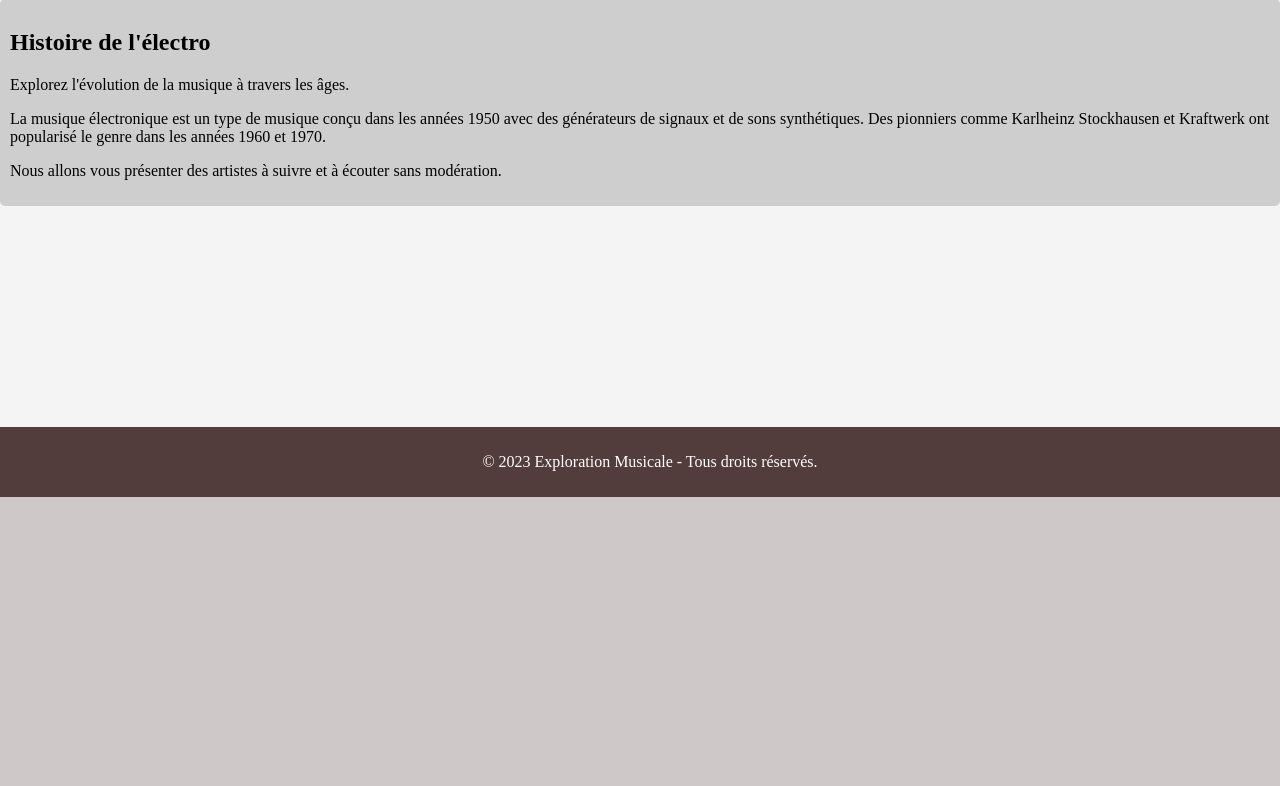
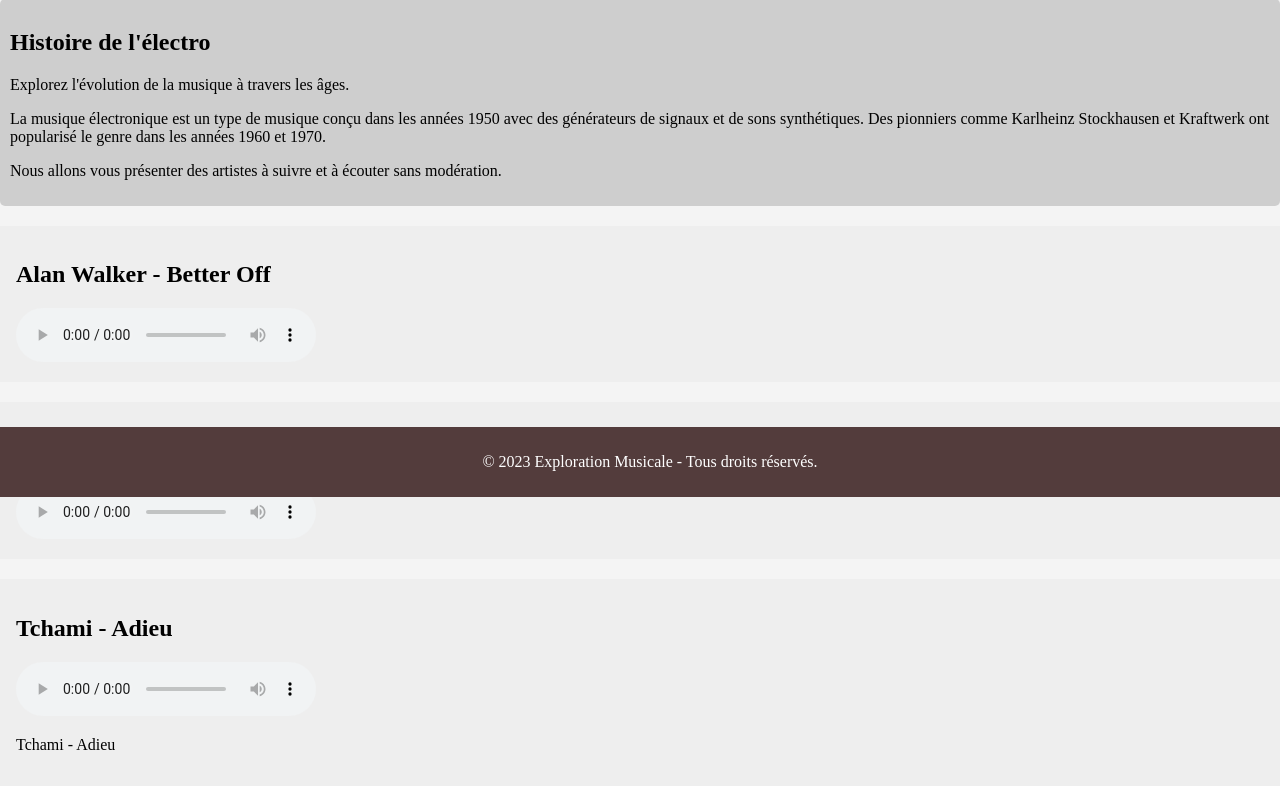
Before and after one commit to Clap-P/AEP_Site, a PHP site: page /pages/electro/electro.html in a window 1280 px wide. Shown: the part 303-1089 px from the top of the page. Before the commit the page ends 800 px from the top, so only its background shows below. Run offline with PHP 8.4, Linux system fonts and the light colour scheme.

Commit message:
ehjijpips

```diff
--- a/index.html
+++ b/index.html
@@ -24,7 +24,7 @@
         <a href="pages/pop/pop.html">Pop</a>
         <a href="pages/jazz/jazz.html">Jazz</a>
     </nav>
-
+    <section id="index">
     <section id="accueil" class="fond-texte">
         <h2>Accueil</h2>
         <p>Bienvenue sur notre site d'exploration musicale. Découvrez la richesse et la diversité de la musique à travers les époques.</p>
@@ -36,6 +36,8 @@
         <p>La musique existe depuis des millénaires et il est difficile de donner une date précise de son apparition. La mélodie et le rythme ont toujours existé mais on ne sait pas lequel est arrivé en premier. Au début de la musique, les mélodies et les rythmes n’étaient pas les mêmes que maintenant. Avant les mélodies traduisaient des sentiments et le rythme leur donnaient vie.</p>
     </section>
 
+    </section>
+
     <footer>
         <p>&copy; 2023 Exploration Musicale - Tous droits réservés.</p>
     </footer>
--- a/pages/electro/electro.html
+++ b/pages/electro/electro.html
@@ -37,7 +37,30 @@
         <p>Nous allons vous présenter des artistes à suivre et à écouter sans modération.</p>
     </section>
 
+    <section id="lecteur">
+        <h2>Alan Walker - Better Off</h2>
+        <audio controls>
+            <source src="Music/Alan Walker, Dash Berlin & Vikkstar - Better Off (Alone, Pt. III).mp3" type="audio/mp3">
+            Votre navigateur ne supporte pas l'élément audio.
+        </audio>
+    </section>
 
+    <section id="lecteur">
+        <h2>David Guetta - Titanium</h2>
+        <audio controls>
+            <source src="Music/David Guetta - Titanium ft. Sia (Official Video).mp3" type="audio/mp3">
+            Votre navigateur ne supporte pas l'élément audio.
+        </audio>
+    </section>
+
+    <section id="lecteur">
+        <h2>Tchami - Adieu</h2>
+        <audio controls>
+            <source src="Music/Tchami - Adieu OFFICIAL VERSION.mp3" type="audio/mp3" > <p>Stromae - Formidable</p>
+            Votre navigateur ne supporte pas l'élément audio.
+        </audio>
+        <p>Tchami - Adieu</p>
+    </section>
 
 
 
```
Also changed, not shown: pages/pop/pop.html (+24 -0 lines), style.css (+8 -1 lines).
